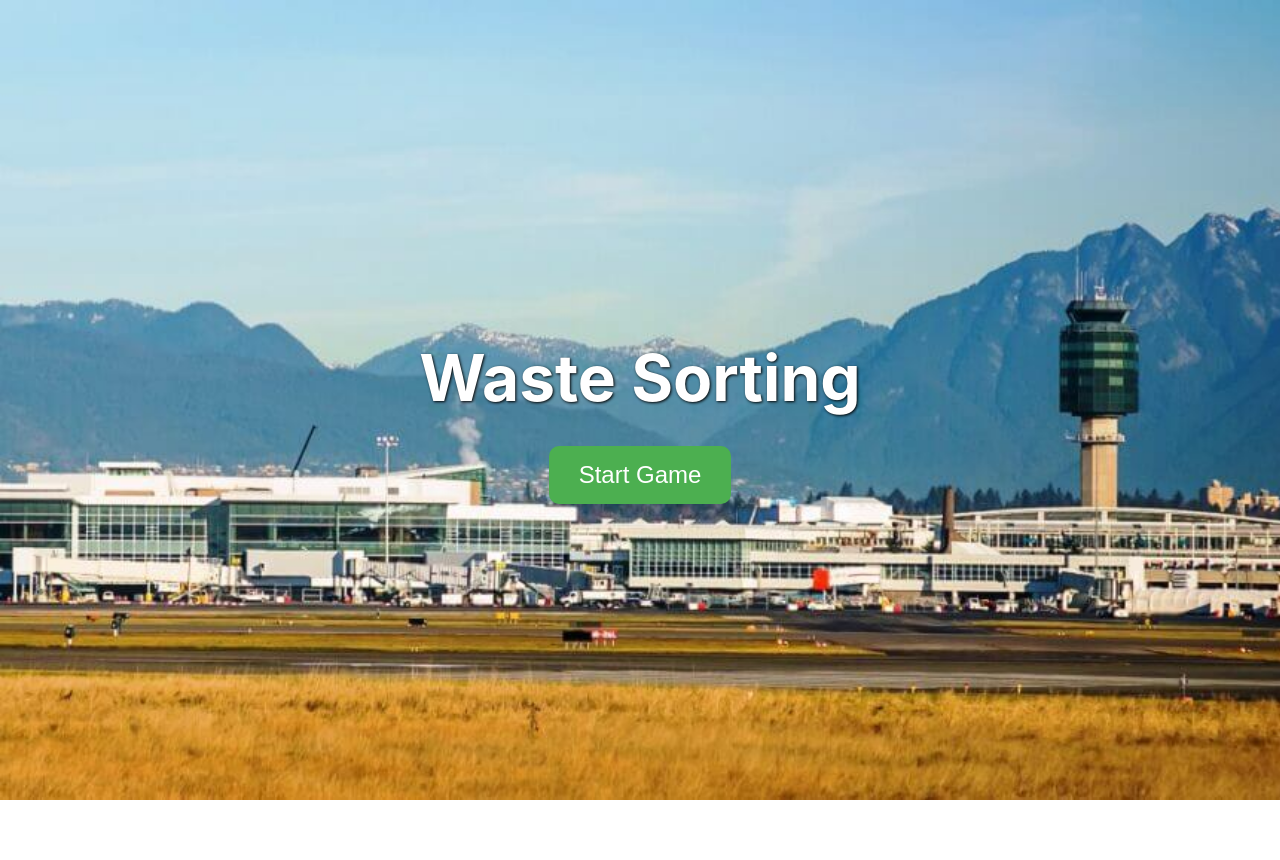
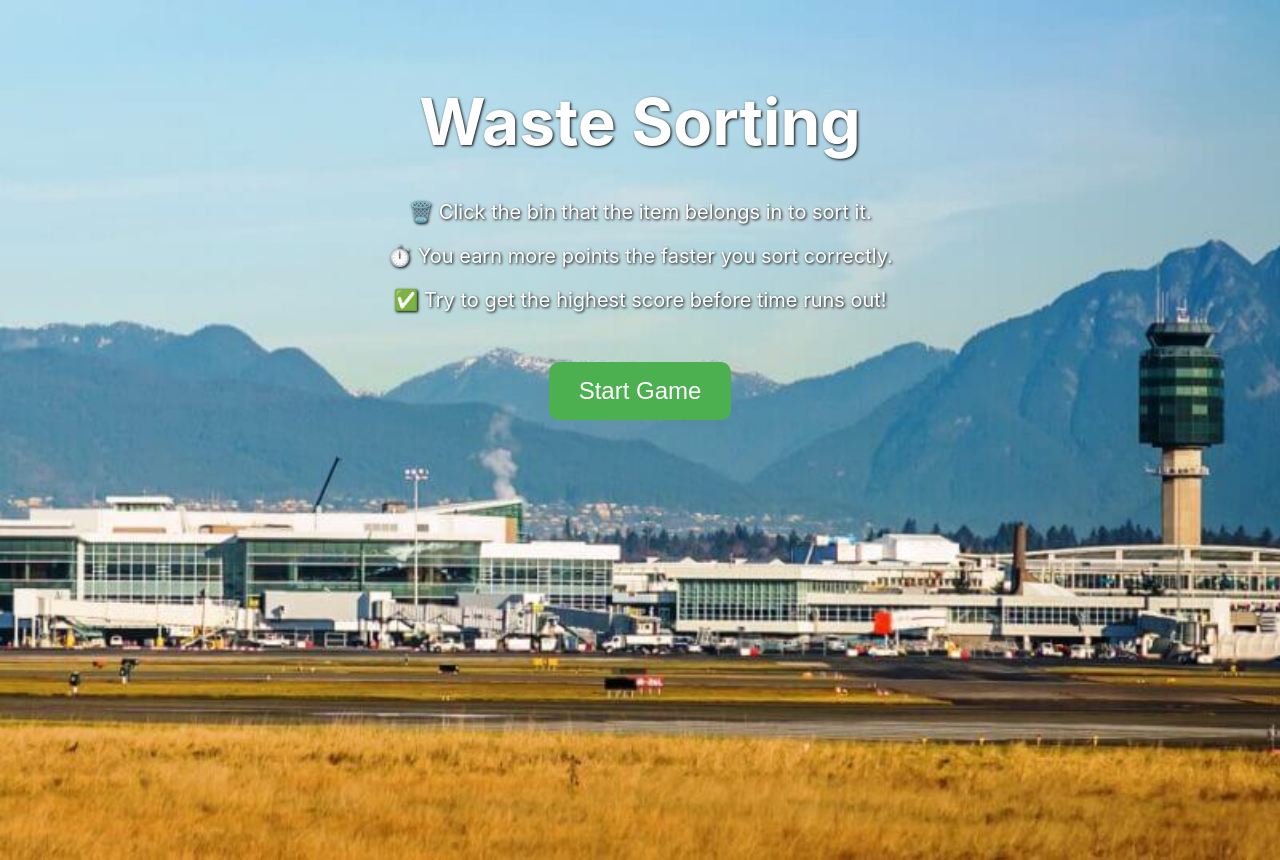
Before and after one commit to YaelleRitch192/sorting-game, a React (Create React App) app: page / in a window 1280 px wide. Before the commit the page ends 800 px from the top, so only its background shows below. Built offline with nearby package versions, Linux system fonts and the light colour scheme.

Commit message:
Update homepage instructions and layout

```diff
--- a/src/Game.js
+++ b/src/Game.js
@@ -82,7 +82,7 @@ function Game() {
       style={{
         textAlign: "center",
         marginTop: "0px",
-        backgroundImage: "url('/WasteRoom.png')",
+        backgroundImage: "url('/Airport.jpg')",
         backgroundSize: "cover",
         minHeight: "96vh",
         paddingTop: "20px",
--- a/src/StartPage.js
+++ b/src/StartPage.js
@@ -17,13 +17,23 @@ function StartPage() {
         height: "100vh",
         display: "flex",
         flexDirection: "column",
-        justifyContent: "center",
+        justifyContent: "flex-start",
         alignItems: "center",
         color: "white",
-        textShadow: "1px 1px 3px black"
+        textShadow: "1px 1px 3px black",
+        padding: "20px",
+        textAlign: "center",
+        paddingTop: "40px"
       }}
     >
-      <h1 style={{ fontSize: "64px", marginBottom: "30px" }}>Waste Sorting</h1>
+      <h1 style={{ fontSize: "64px", marginBottom: "20px" }}>Waste Sorting</h1>
+
+      <div style={{ fontSize: "20px", maxWidth: "600px", marginBottom: "30px" }}>
+        <p>🗑️ Click the bin that the item belongs in to sort it.</p>
+        <p>⏱️ You earn more points the faster you sort correctly.</p>
+        <p>✅ Try to get the highest score before time runs out!</p>
+      </div>
+
       <button
         onClick={handleStartGame}
         style={{
```
